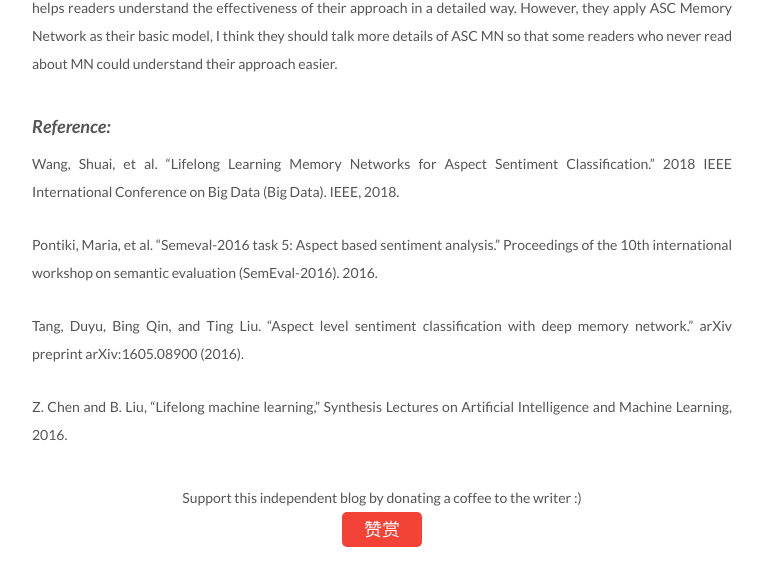
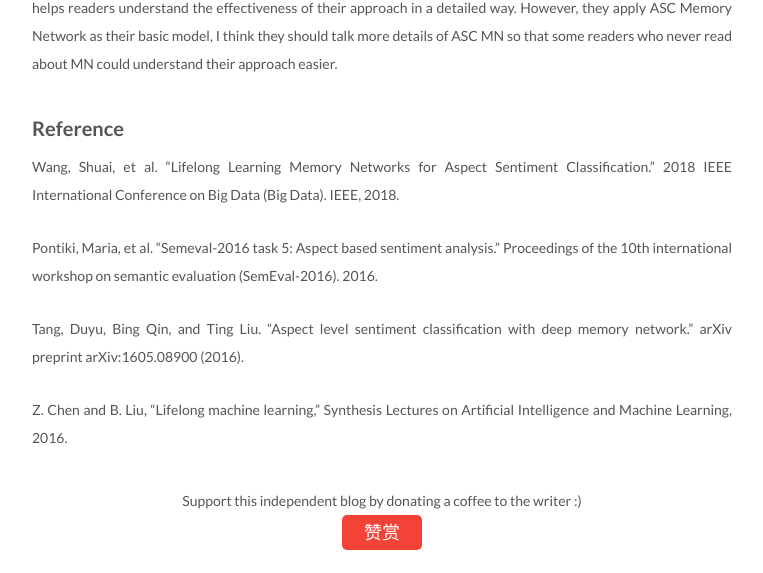
Before and after one commit to qiangyao1988/qiangyao1988.github.io, a Jekyll site: the page built from _posts/2019-08-27-reading-notes-of-paper-Lifelong Learning Memory Networks for Aspect Sentiment Classification.md, in a window 1280 px wide and 1400 px high, scrolled down 8045 px, cut to the strip 294-867 px from the top of the window. Shown: the whole strip, without its empty margins (258-1021 px from the left). Built offline with Jekyll 4.4.1, drawn with Linux system fonts in a browser that asks for light colours; comment, search, counter and statistics services are not loaded.

Commit message:
no message

```diff
--- a/_posts/2019-08-27-reading-notes-of-paper-Lifelong Learning Memory Networks for Aspect Sentiment Classification.md
+++ b/_posts/2019-08-27-reading-notes-of-paper-Lifelong Learning Memory Networks for Aspect Sentiment Classification.md
@@ -127,7 +127,7 @@ To sum up, in this work, the authors employ the idea of lifelong learning and de
 
 In my opinions, the idea is innovative and interesting. With the help of this new L2MN model, we can solve the problem caused by data scarcity, especially the unlabeled data. Their presentation is very clear. In this paper, there are many notations to be defined and the training process has several complex steps. The authors make the notations and equation easily to be understood and show the lifelong learning algorithm very clearly step by step. For myself, I learn a lot in this aspect from them. What is more, the experiment results are also very persuasive. The two case studies are also a highlight in the end. They compare their model and other models by some figures. It helps readers understand the effectiveness of their approach in a detailed way. However, they apply ASC Memory Network as their basic model, I think they should talk more details of ASC MN so that some readers who never read about MN could understand their approach easier.
 
-#### *Reference:*
+### Reference
 
 Wang, Shuai, et al. "Lifelong Learning Memory Networks for Aspect Sentiment Classification." 2018 IEEE International Conference on Big Data (Big Data). IEEE, 2018.
 
```
